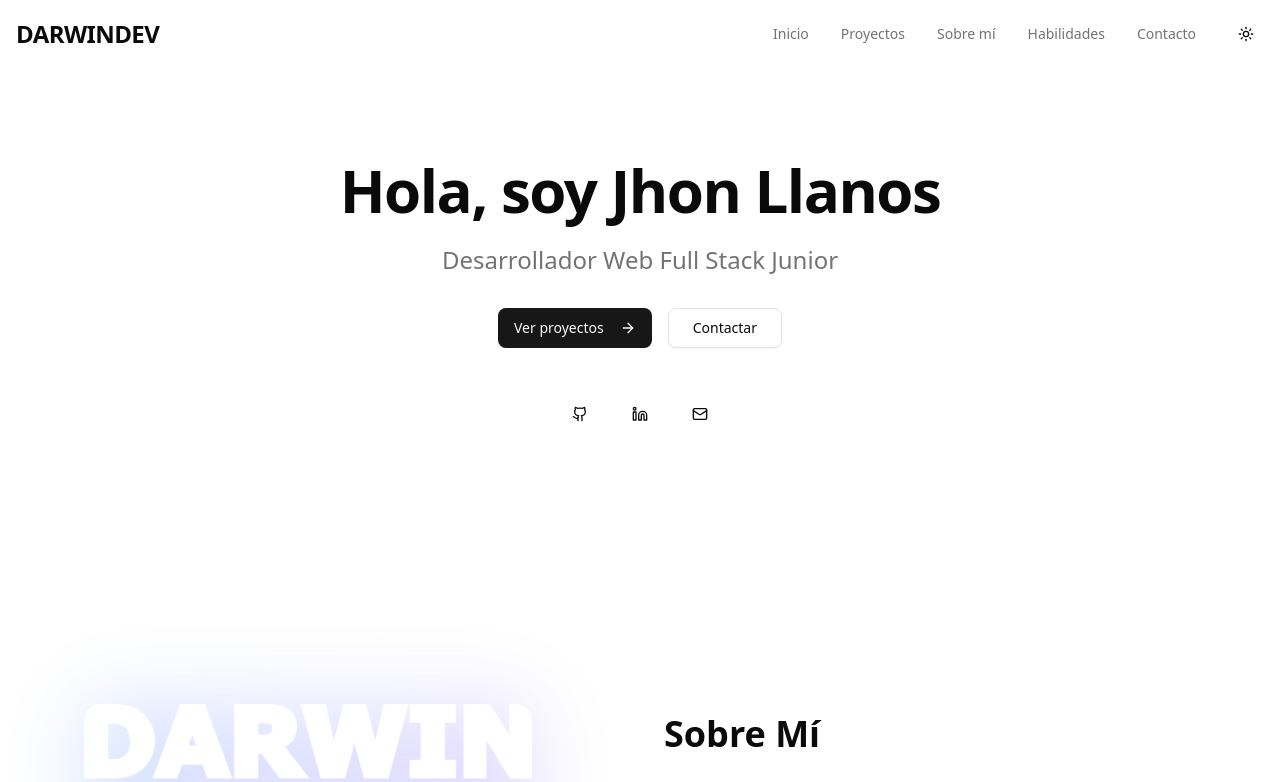
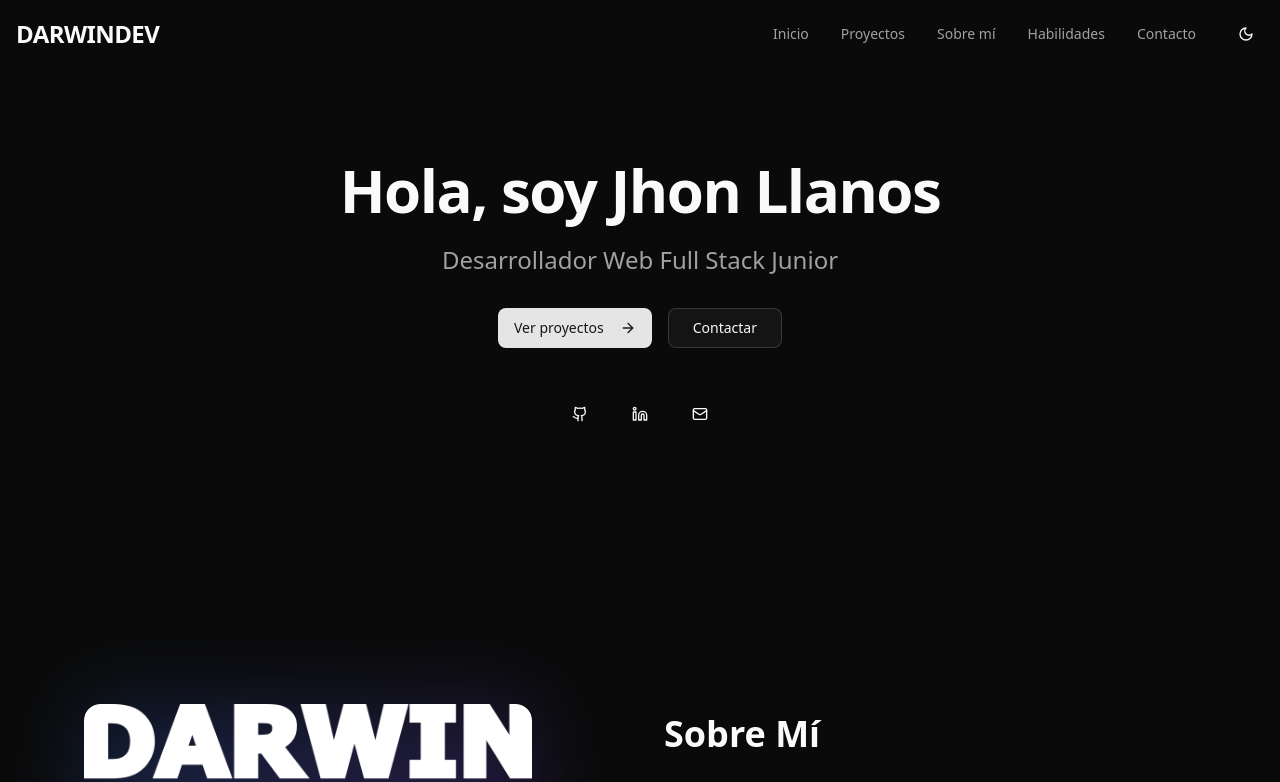
Before and after one commit to darwinllanos/jhonllanos, a Next.js app: page / in a window 1280 px wide. Shown: the top 782 px of the page. Built offline with nearby package versions, Linux system fonts and the light colour scheme.

Commit message:
Correccion Error de Produccion

```diff
--- a/src/app/components/theme-provider.tsx
+++ b/src/app/components/theme-provider.tsx
@@ -1,11 +1,21 @@
 import { ThemeProvider as NextThemesProvider } from 'next-themes';
+import React from 'react';
 
-export const ThemeProvider = ({ children }: { children: React.ReactNode }) => {
+interface ThemeProviderProps {
+  children: React.ReactNode;
+  attribute: string;
+  defaultTheme?: string;
+  enableSystem?: boolean;
+  disableTransitionOnChange?: boolean;
+}
+
+export const ThemeProvider = ({ children, attribute = "class", defaultTheme = "system", enableSystem = true, disableTransitionOnChange = false}: ThemeProviderProps) => {
   return (
     <NextThemesProvider
-      attribute="class"
-      defaultTheme="system"
-      enableSystem
+      attribute={attribute}
+      defaultTheme={defaultTheme}
+      enableSystem = {enableSystem}
+      disableTransitionOnChange={disableTransitionOnChange}
     >
       {children}
     </NextThemesProvider>
```
